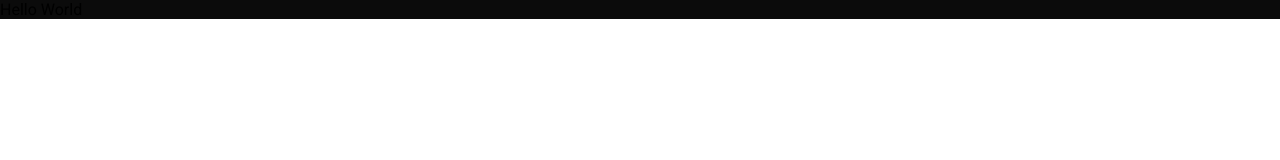
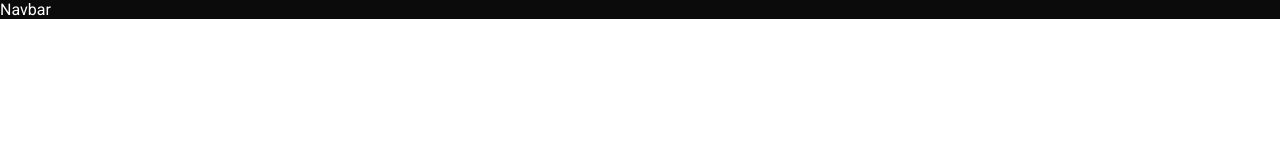
Before and after one commit to Ayushchaudhary-Github/College-Poject-Netflix-Clone, a React (Create React App) app in the folder Netflix/client/netflix/: page / in a window 1280 px wide. Shown: the top 160 px of the page. Built offline with nearby package versions, Linux system fonts and the light colour scheme.

Commit message:
Starting nevbar

```diff
--- a/Netflix/client/netflix/package.json
+++ b/Netflix/client/netflix/package.json
@@ -3,6 +3,8 @@
   "version": "0.1.0",
   "private": true,
   "dependencies": {
+    "@material-ui/core": "^4.12.4",
+    "@material-ui/icons": "^4.11.3",
     "@testing-library/jest-dom": "^5.16.5",
     "@testing-library/react": "^13.4.0",
     "@testing-library/user-event": "^13.5.0",
--- /dev/null
+++ b/Netflix/client/netflix/src/Components/Navbar.jsx
@@ -0,0 +1,9 @@
+import React from 'react'
+
+const Navbar = () => {
+  return (
+    <div>Navbar</div>
+  )
+}
+
+export default Navbar
--- a/Netflix/client/netflix/src/home/home.jsx
+++ b/Netflix/client/netflix/src/home/home.jsx
@@ -1,10 +1,13 @@
 import "./home.scss"
 import React from "react"
+import Navbar from "../Components/Navbar"
 
 
 const Home = () => {
   return (
-    <div className="home">Hello World</div>
+    <div className="home">
+        <Navbar />
+    </div>
   )
 }
 
--- a/Netflix/client/netflix/src/home/home.scss
+++ b/Netflix/client/netflix/src/home/home.scss
@@ -1,3 +1,4 @@
 .home{
     background-color:var(--main-color);
+    color: white;
 }
```
Also changed, not shown: Netflix/client/netflix/src/Components/navbar.scss (added), 1 other file (tests, documents, lock files or other folders).
